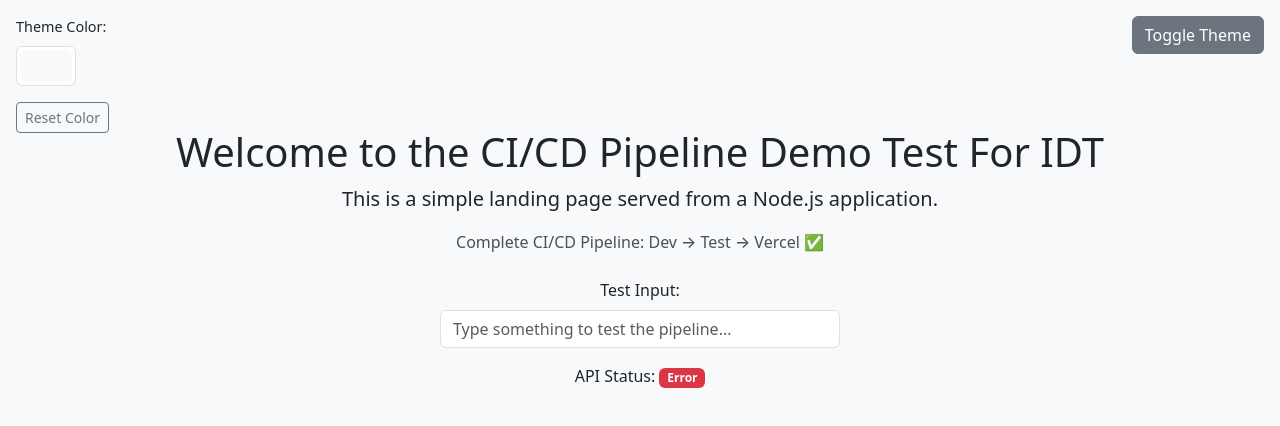
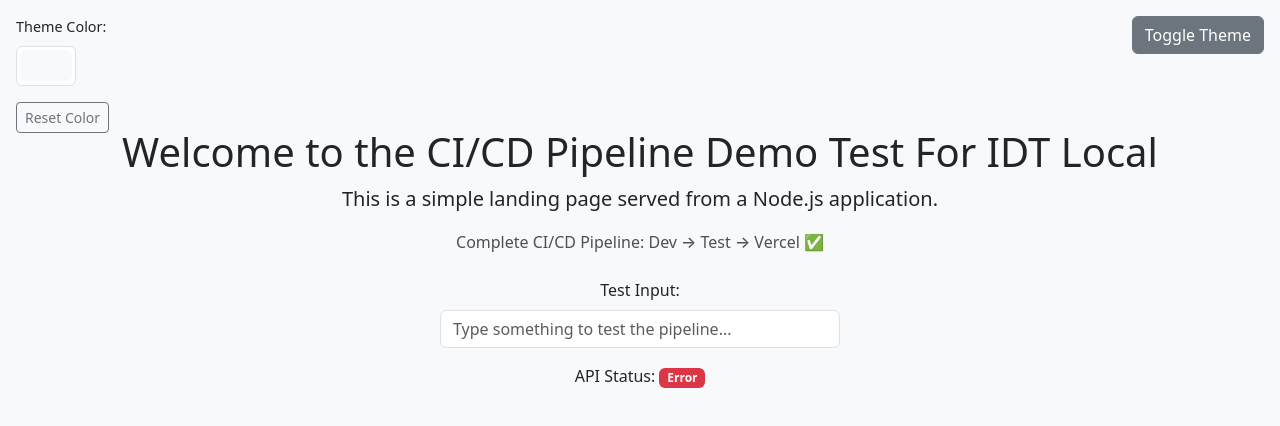
Before and after one commit to Ali-ISAA/test-repo, a website: page public/index.html in a window 1280 px wide. Drawn offline with nearby package versions, Linux system fonts and the light colour scheme; no server answers.

Commit message:
testing from my

```diff
--- a/public/index.html
+++ b/public/index.html
@@ -17,7 +17,7 @@
       <input type="color" id="color-picker" class="form-control form-control-color" value="#f8f9fa" title="Choose theme color">
       <button id="reset-color-btn" class="btn btn-sm btn-outline-secondary mt-2">Reset Color</button>
     </div>
-    <h1 class="mt-5">Welcome to the CI/CD Pipeline Demo Test For IDT</h1>
+    <h1 class="mt-5">Welcome to the CI/CD Pipeline Demo Test For IDT Local</h1>
     <p class="lead">This is a simple landing page served from a Node.js application.</p>
     <p class="pipeline-status">Complete CI/CD Pipeline: Dev → Test → Vercel ✅</p>
 
```
